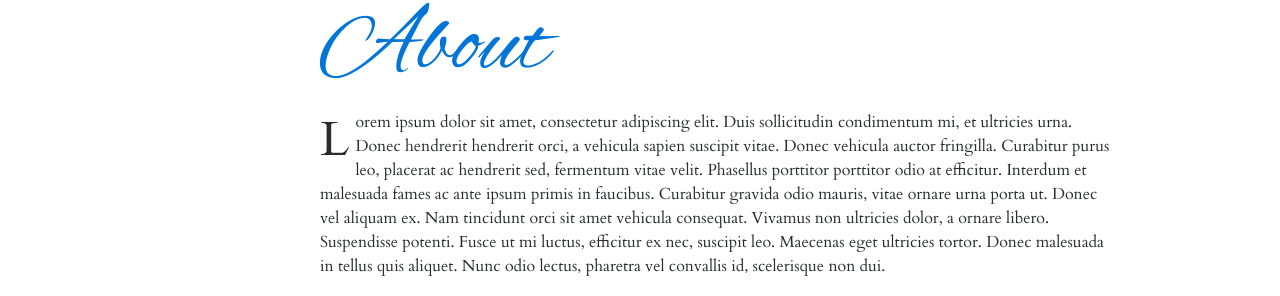
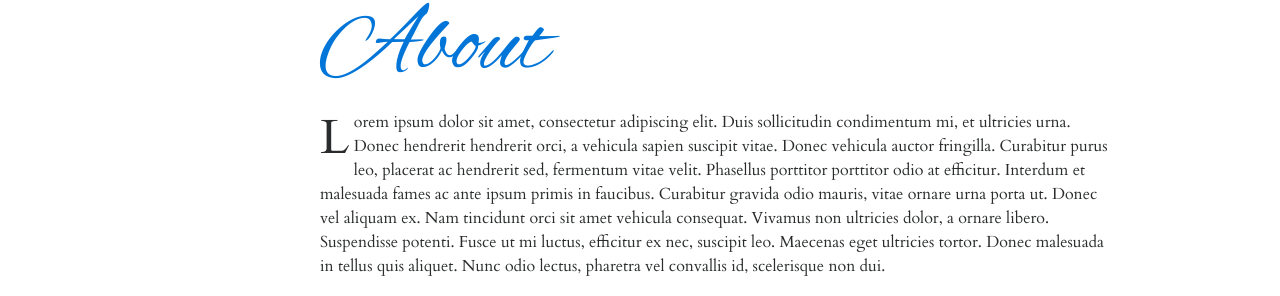
Before and after one commit to JoyceKimberly/SoniaBjornsen, a Jekyll site: the page built from index.md, in a window 1280 px wide. Shown: the part 324-620 px from the top of the page. Built offline with Jekyll 4.4.1, drawn with Linux system fonts in a browser that asks for light colours; nearby versions of some CDN libraries; the repository's description, which GitHub fills in, is left out.

Commit message:
Update style.scss

```diff
--- a/assets/css/style.scss
+++ b/assets/css/style.scss
@@ -65,6 +65,6 @@ p:first-child:first-letter {
   float: left;
   font-size: 3rem;
   line-height: 3rem;
-  padding-top: 0.4rem;
-  padding-right: 0.4rem;
+  padding-top: 0.3rem;
+  padding-right: 0.3rem;
 }
```
